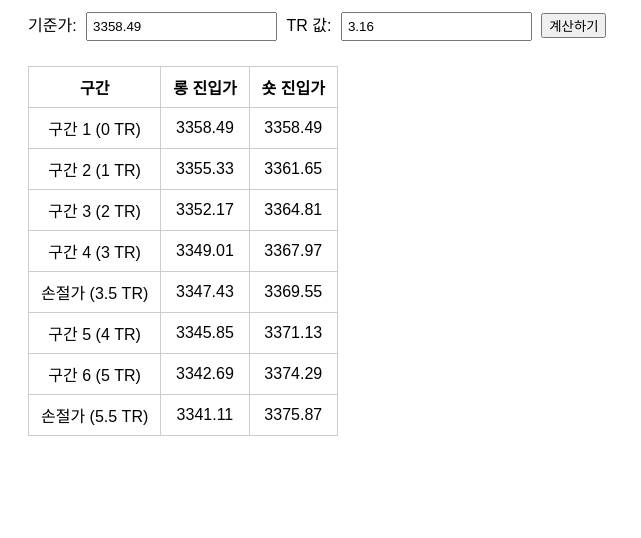
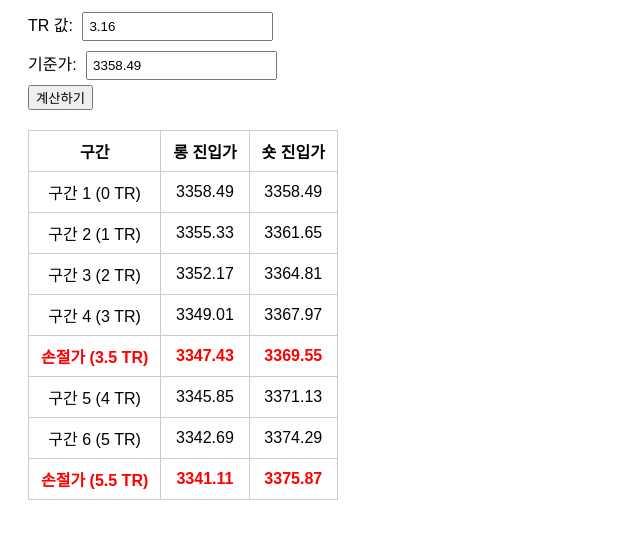
Before and after one commit to Jongha-tr/JJTR-DEMO, a plain HTML site: page index.html in a window 1280 px wide. Shown: the part 98-636 px from the top of the page, without its empty margins (0-641 px from the left). Drawn offline with Linux system fonts and the light colour scheme.

Commit message:
Update index.html

```diff
--- a/index.html
+++ b/index.html
@@ -9,13 +9,17 @@
     input { margin: 5px; padding: 5px; }
     table { border-collapse: collapse; margin-top: 20px; }
     th, td { border: 1px solid #ccc; padding: 8px 12px; text-align: center; }
+    .stop-loss { color: red; font-weight: bold; }
   </style>
 </head>
 <body>
   <h1>JJTR-DEMO 계산기</h1>
 
-  <label>기준가: <input type="number" id="basePrice" value="3358.49" step="0.01"></label>
-  <label>TR 값: <input type="number" id="tr" value="3.16" step="0.01"></label>
+  <div>
+    <label>TR 값: <input type="number" id="tr" value="3.16" step="0.01"></label><br>
+    <label>기준가: <input type="number" id="basePrice" value="3358.49" step="0.01"></label>
+  </div>
+
   <button onclick="calculateZones()">계산하기</button>
 
   <table id="zoneTable">
@@ -54,9 +58,9 @@
 
         const row = document.createElement("tr");
         row.innerHTML = `
-          <td>${label}</td>
-          <td>${longEntry}</td>
-          <td>${shortEntry}</td>
+          <td class="${label.includes('손절가') ? 'stop-loss' : ''}">${label}</td>
+          <td class="${label.includes('손절가') ? 'stop-loss' : ''}">${longEntry}</td>
+          <td class="${label.includes('손절가') ? 'stop-loss' : ''}">${shortEntry}</td>
         `;
         tbody.appendChild(row);
       });
```
